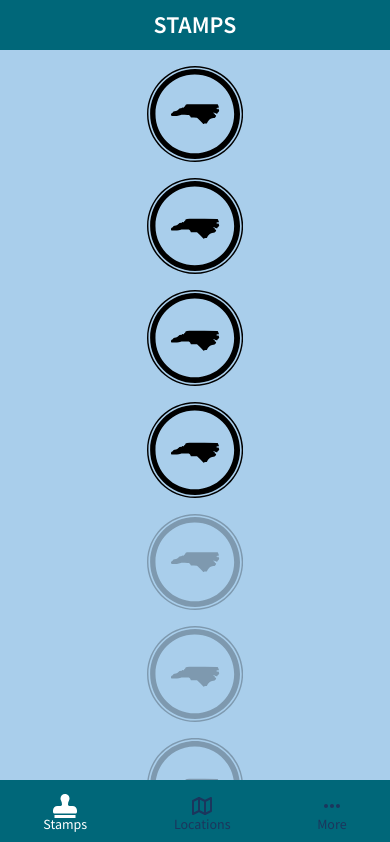
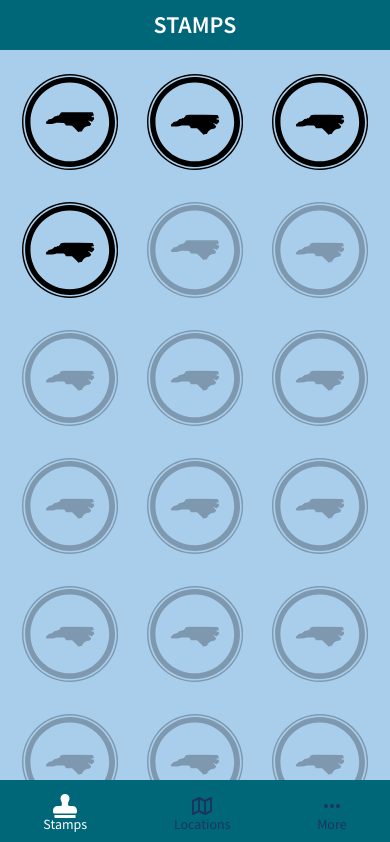
Before and after one commit to jakewelliott/passport-pwa, a React (Vite) app in the folder frontend/: page /stamps in a window 390 px wide. Shown: the top 842 px of the page. Built offline with nearby package versions, Linux system fonts and the light colour scheme.

Commit message:
[Fix] Improve stamps-overview grid layout and responsiveness

```diff
--- a/frontend/src/components/tabs/stamps/stamp-details.tsx
+++ b/frontend/src/components/tabs/stamps/stamp-details.tsx
@@ -1,8 +1,9 @@
-import type { ParkCode, UserStamp } from '@/lib/mock/types';
-import { IoClose } from 'react-icons/io5';
-import DateHelper from '@/lib/date-helper';
-import { useUserStamp } from '@/hooks/useUserStamp';
-import { usePark } from '@/hooks/queries/useParks';
+import type { ParkCode, UserStamp } from "@/lib/mock/types";
+import { IoClose } from "react-icons/io5";
+import DateHelper from "@/lib/date-helper";
+import { useUserStamp } from "@/hooks/useUserStamp";
+import { usePark } from "@/hooks/queries/useParks";
+import { a11yOnClick } from "@/lib/a11y";
 
 interface StampsDetailProps {
 	code: ParkCode;
@@ -11,19 +12,21 @@ interface StampsDetailProps {
 
 const CollectedOn = ({ stamp }: { stamp: UserStamp | null }) =>
 	stamp == null ? (
-    <p className='font-medium text-amber-600'>Stamp not yet collected</p>
+		<p className="font-medium text-amber-600">Stamp not yet collected</p>
 	) : (
-    <p className='font-medium'>Stamp collected on {DateHelper.stringify(stamp.timestamp)}</p>
+		<p className="font-medium">
+			Stamp collected on {DateHelper.stringify(stamp.timestamp)}
+		</p>
 	);
 
 const CollectedManually = ({ stamp }: { stamp: UserStamp | null }) =>
 	stamp == null ? null : stamp.location !== null ? null : (
-    <p className='font-medium text-amber-600'>Stamp collected manually</p>
+		<p className="font-medium text-amber-600">Stamp collected manually</p>
 	);
 
 const LoadingPlaceholder = () => (
-  <output className='relative rounded-md bg-supporting_lightblue p-4'>
-    <span className='animate-pulse'>Loading park details...</span>
+	<output className="relative rounded-md bg-supporting_lightblue p-4">
+		<span className="animate-pulse">Loading park details...</span>
 	</output>
 );
 
@@ -36,29 +39,37 @@ export const StampDetails = ({ code, handleClose }: StampsDetailProps) => {
 	if (park === undefined || stamp === undefined) return <LoadingPlaceholder />;
 
 	return (
-    <article className='relative rounded-md bg-supporting_lightblue p-4'>
+		<article className="relative bg-supporting_lightblue p-4">
 			<header>
-        <h3 className='mb-2 font-semibold text-xl'>{park.name}</h3>
+				<div className="flex-row justify-between items-center">
+					<h3 className="font-semibold text-xl pr-4">{park.name}</h3>
+					<button
+						className="absolute top-2 right-2 rounded-full p-1 transition-colors hover:bg-black/10"
+						onClick={handleClose}
+						type="button"
+						aria-label="Close park details"
+					>
+						{/* TODO: fix horizontal alignment */}
+						<span
+							className="text-system_gray text-h4 font-bold cursor-pointer"
+							{...a11yOnClick(handleClose)}
+						>
+							&times;
+						</span>
+					</button>
+				</div>
 			</header>
-      <div className='space-y-2'>
+			<div className="">
 				<p>{park.city}</p>
 				<CollectedOn stamp={stamp} />
 				<a
 					href={`/locations/location-detail/${park.code}`}
-          className='inline-block text-blue-600 transition-colors hover:text-blue-800 hover:underline'
+					className="inline-block text-blue-600 transition-colors hover:text-blue-800 hover:underline"
 				>
-          View More Park Details <span aria-hidden='true'>&gt;</span>
+					View More Park Details <span aria-hidden="true">&gt;</span>
 				</a>
 				<CollectedManually stamp={stamp || null} />
 			</div>
-      <button
-        className='absolute top-2 right-2 rounded-full p-1 transition-colors hover:bg-black/10'
-        onClick={handleClose}
-        type='button'
-        aria-label='Close park details'
-      >
-        <IoClose size={24} />
-      </button>
 		</article>
 	);
 };
--- a/frontend/src/components/tabs/stamps/stamps-overview.tsx
+++ b/frontend/src/components/tabs/stamps/stamps-overview.tsx
@@ -9,6 +9,13 @@ const isAchieved = (code: string) =>
 	userStamps.some((stamp: UserStamp) => stamp.code === code);
 
 const sortByName = (a: Park, b: Park) => a.name.localeCompare(b.name);
+
+const GRID_COLS = {
+	default: 3,
+	sm: 5,
+	md: 6,
+	lg: 8,
+} as const;
 
 // TODO: make this use a query instead of directly accessing dummy data
 export const StampsOverview = () => {
@@ -26,30 +33,53 @@ export const StampsOverview = () => {
 		return [...achieved, ...notAchieved];
 	}, []);
 
+	// Group parks into rows
+	const rows = useMemo(() => {
+		const result = [];
+		for (let i = 0; i < sortedParks.length; i += GRID_COLS.default) {
+			result.push(sortedParks.slice(i, i + GRID_COLS.default));
+		}
+		return result;
+	}, [sortedParks]);
+
 	return (
 		<div className="mx-auto my-4">
-			{selectedPark ? (
+			<div className="grid gap-4 px-4">
+				{rows.map((row, rowIndex) => (
+					<div key={`row-${rowIndex}`}>
+						<div className="grid grid-cols-3 gap-4 sm:grid-cols-5 md:grid-cols-6 lg:grid-cols-8">
+							{row.map((park: Park) => (
+								<button
+									key={park.code}
+									onClick={() => setSelectedPark(park)}
+									className="flex items-center justify-center p-2"
+									type="button"
+								>
+									<img
+										className={`h-24 w-24 min-h-[6rem] min-w-[6rem] object-contain transition-opacity ${
+											isAchieved(park.code) ? "opacity-100" : "opacity-25"
+										}`}
+										src={stampSVG(park.code)}
+										alt={`${park.name} stamp`}
+									/>
+								</button>
+							))}
+						</div>
+						{selectedPark &&
+							sortedParks.indexOf(selectedPark) <
+								(rowIndex + 1) * GRID_COLS.default &&
+							sortedParks.indexOf(selectedPark) >=
+								rowIndex * GRID_COLS.default && (
+								<div className="mt-4">
 									<StampDetails
 										code={selectedPark.code}
 										handleClose={() => setSelectedPark(null)}
 									/>
-			) : null}
-			{sortedParks.map((park: Park) => (
-				<div className="mx-9 my-4 flex justify-evenly" key={park.code}>
-					<button
-						key={park.code}
-						onClick={() => setSelectedPark(park)}
-						className="mx-3"
-						type="button"
-					>
-						<img
-							className={`h-24 w-24 object-contain ${isAchieved(park.code) ? "opacity-100" : "opacity-25"}`}
-							src={stampSVG(park.code)}
-							alt={`${park.name} stamp`}
-						/>
-					</button>
+								</div>
+							)}
 					</div>
 				))}
 			</div>
+		</div>
 	);
 };
```
Lines whose indentation alone changed are shown as unchanged.
